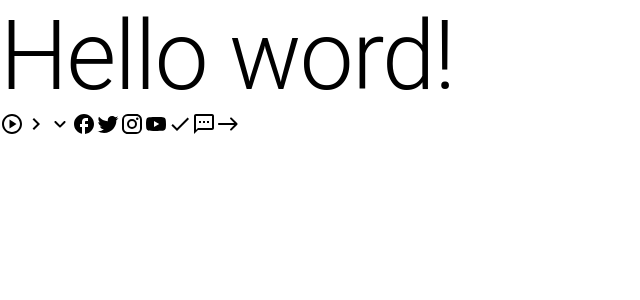
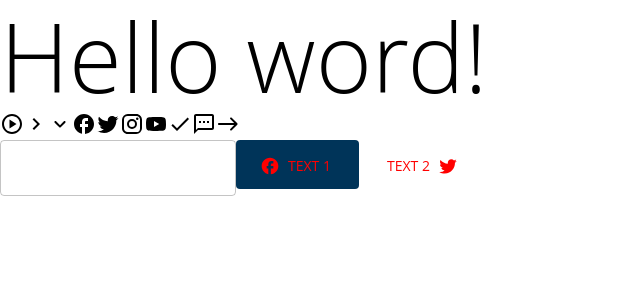
Before and after one commit to Romik1999/monito, a React (Create React App) app: page / in a window 1280 px wide. Shown: the top 300 px of the page, without its empty margins (0-640 px from the left). Built offline with nearby package versions, Linux system fonts and the light colour scheme.

Commit message:
add button styles in theme

```diff
--- a/src/App.tsx
+++ b/src/App.tsx
@@ -10,9 +10,11 @@ import YouTubeIcon from '@mui/icons-material/YouTube';
 import CheckIcon from '@mui/icons-material/Check';
 import TextsmsOutlinedIcon from '@mui/icons-material/TextsmsOutlined';
 import EastRoundedIcon from '@mui/icons-material/EastRounded';
-import {ThemeProvider} from "@mui/styles";
+import {ThemeProvider} from "@mui/material/styles";
 import THEME from "./theme";
-import {Typography} from "@mui/material";
+import {Button, Typography} from "@mui/material";
+import Input from "./components/input";
+import MyButton from "./components/MyButton";
 
 function App() {
     return (
@@ -35,6 +37,16 @@ function App() {
                     <TextsmsOutlinedIcon/>
                     <EastRoundedIcon/>
                 </header>
+                <Input name={'nameIcon'}/>
+                <MyButton
+                    variant={"startIcon"}
+                    color={"secondary"}
+                >
+                    text 1
+                </MyButton>
+                <MyButton variant={"endIcon"}>
+                    text 2
+                </MyButton>
             </div>
         </ThemeProvider>
     );
--- /dev/null
+++ b/src/components/MyButton/index.tsx
@@ -0,0 +1,24 @@
+import React from 'react';
+import {Button, ButtonProps, TextField} from "@mui/material";
+import {IPropsInput} from "../../common/types/components";
+import FacebookOutlinedIcon from "@mui/icons-material/FacebookOutlined";
+import TwitterIcon from '@mui/icons-material/Twitter';
+
+interface IMyButtonProps extends Omit<ButtonProps, `variant`> {
+    variant: `startIcon` | `endIcon`
+}
+
+const MyButton = (props: IMyButtonProps) => {
+    const {name, variant, ...rest} = props
+    return (
+        <>
+            <Button
+                startIcon={variant === `startIcon` && <FacebookOutlinedIcon/>}
+                endIcon={variant === `endIcon` && <TwitterIcon/>}
+                name={name}
+                {...rest}/>
+        </>
+    );
+};
+
+export default MyButton;
--- a/src/components/input/index.tsx
+++ b/src/components/input/index.tsx
@@ -1,6 +1,7 @@
 import React from 'react';
 import {TextField} from "@mui/material";
 import {IPropsInput} from "../../common/types/components";
+import FacebookOutlinedIcon from "@mui/icons-material/FacebookOutlined";
 
 const Input = (props: IPropsInput) => {
     const {name} = props
--- /dev/null
+++ b/src/theme/button.ts
@@ -0,0 +1,24 @@
+import theme from "./index";
+import {Components, Theme} from "@mui/material";
+
+const button:Components[`MuiButton`] = {
+    styleOverrides:{
+        root: ({theme}) =>{
+            const {palette} = theme as Theme
+            return {
+                padding: `14px 28px 10px`,
+                color: "red"
+            }
+        }
+    },
+    variants:[
+        {
+            props:{color: 'secondary'},
+            style:{
+                backgroundColor: '#003459'
+            }
+        }
+    ]
+}
+
+export default button
--- a/src/theme/index.ts
+++ b/src/theme/index.ts
@@ -1,9 +1,15 @@
 import {createTheme} from '@mui/material'
 import palette from "./palette";
 import {typography} from "./typography";
-
+import button from "./button";
+console.log(button)
 const THEME = createTheme({
     palette,
     typography,
+    components:{
+        MuiButton:{
+            ...button
+        }
+    }
 });
 export default THEME
```
